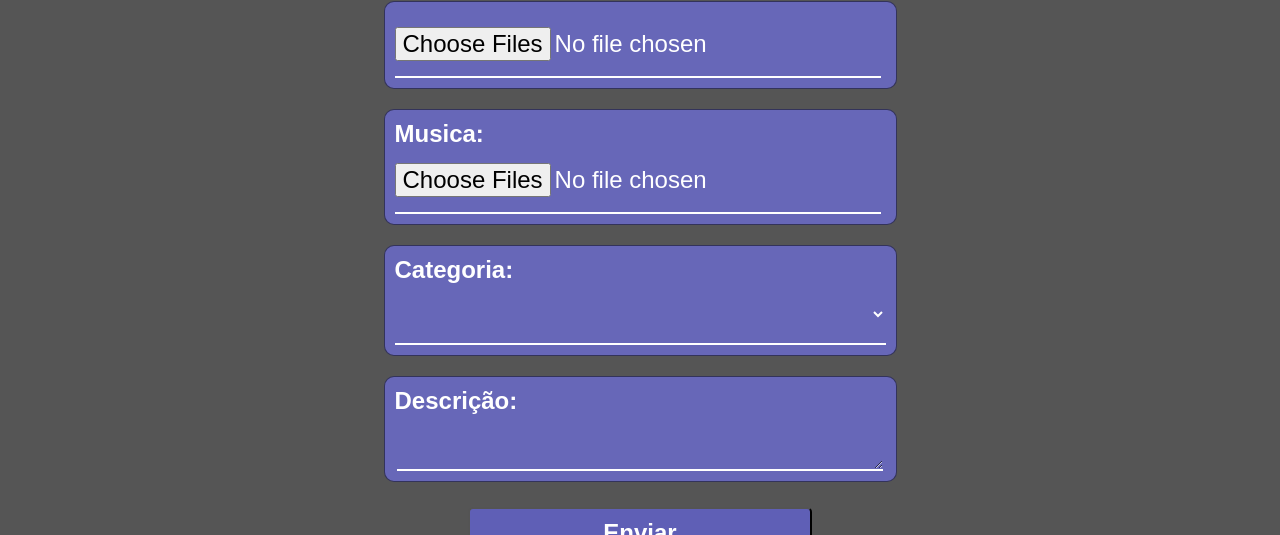
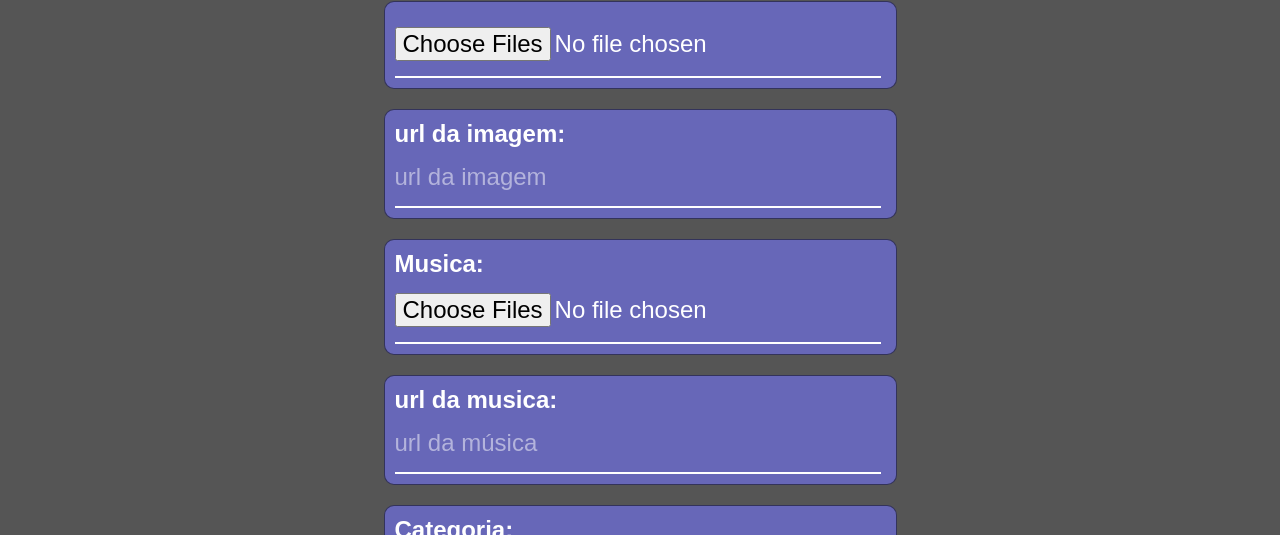
Before and after one commit to wlis13/play_music_manager, a React (Vite) app: page / in a window 1280 px wide. Shown: the part 532-1067 px from the top of the page. Built offline with nearby package versions, Linux system fonts and the light colour scheme; no server answers; the HTML template or start-up script is replaced by a standard one.

Commit message:
added second add image and music options

```diff
--- a/src/pages/MainPage/mainPage.css
+++ b/src/pages/MainPage/mainPage.css
@@ -1,6 +1,10 @@
 * {
   font-family: sans-serif;
   margin: 0;
+}
+
+::placeholder {
+  color: rgb(255, 255, 255, 0.5);
 }
 
 .container_main_page {
--- a/src/pages/MainPage/mainPage.jsx
+++ b/src/pages/MainPage/mainPage.jsx
@@ -96,6 +96,16 @@ function MainPage() {
             multiple
           />
         </label>
+        <label className="label_main_page" htmlFor="input_url_image">
+          <p>url da imagem:</p>
+          <input
+            id="input_url_image"
+            type="text"
+            placeholder="url da imagem"
+            name="image"
+            onChange={handleChange}
+          />
+        </label>
         <label className="label_main_page" htmlFor="input_music">
           <p>Musica:</p>
           <input
@@ -107,7 +117,16 @@ function MainPage() {
             multiple
           />
         </label>
-
+        <label className="label_main_page" htmlFor="input_url_music">
+          <p>url da musica:</p>
+          <input
+            id="input_url_music"
+            type="text"
+            placeholder="url da música"
+            name="music"
+            onChange={handleChange}
+          />
+        </label>
         <label className="label_main_page" htmlFor="input_category">
           <p>Categoria:</p>
           <select
```
